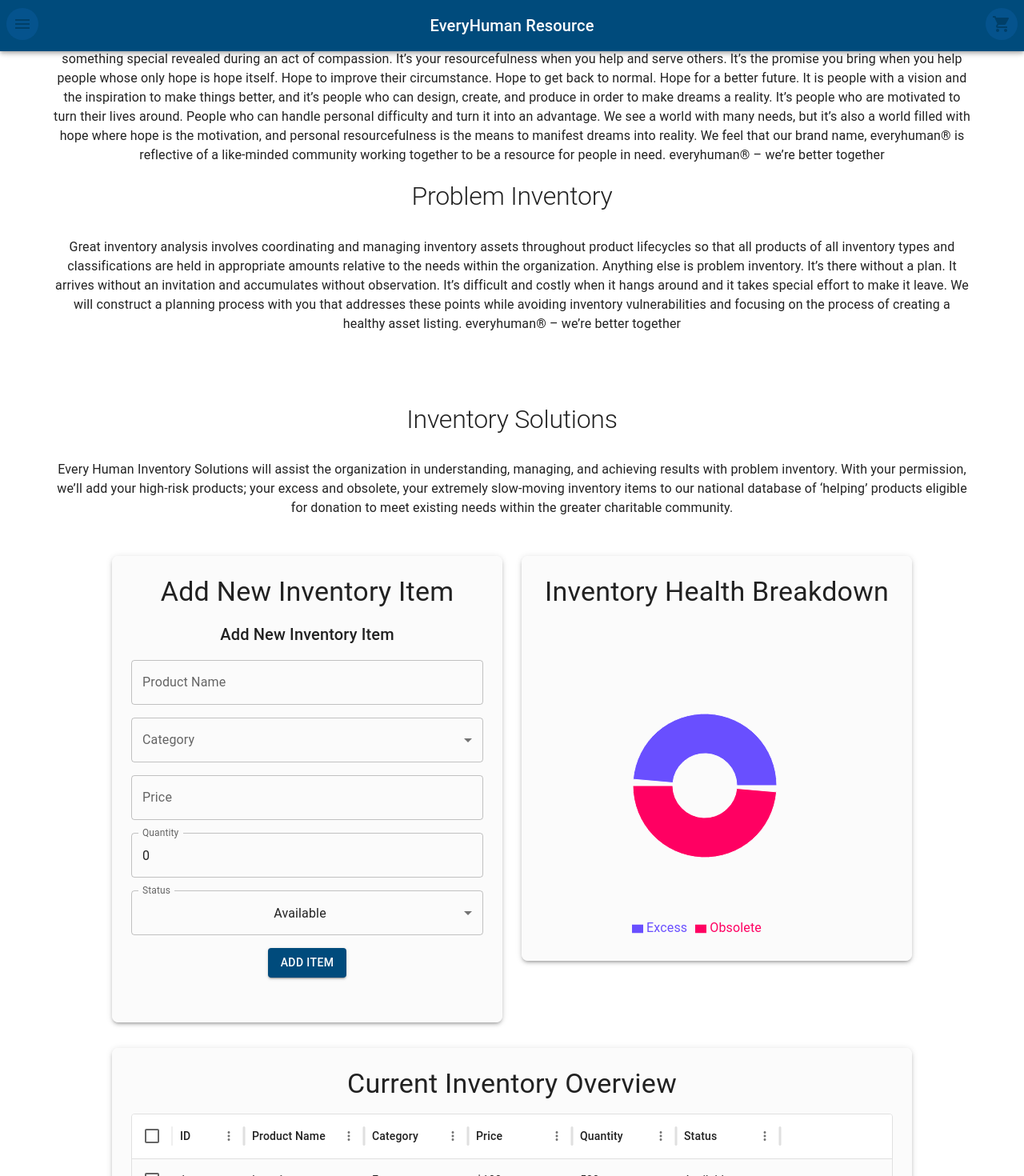
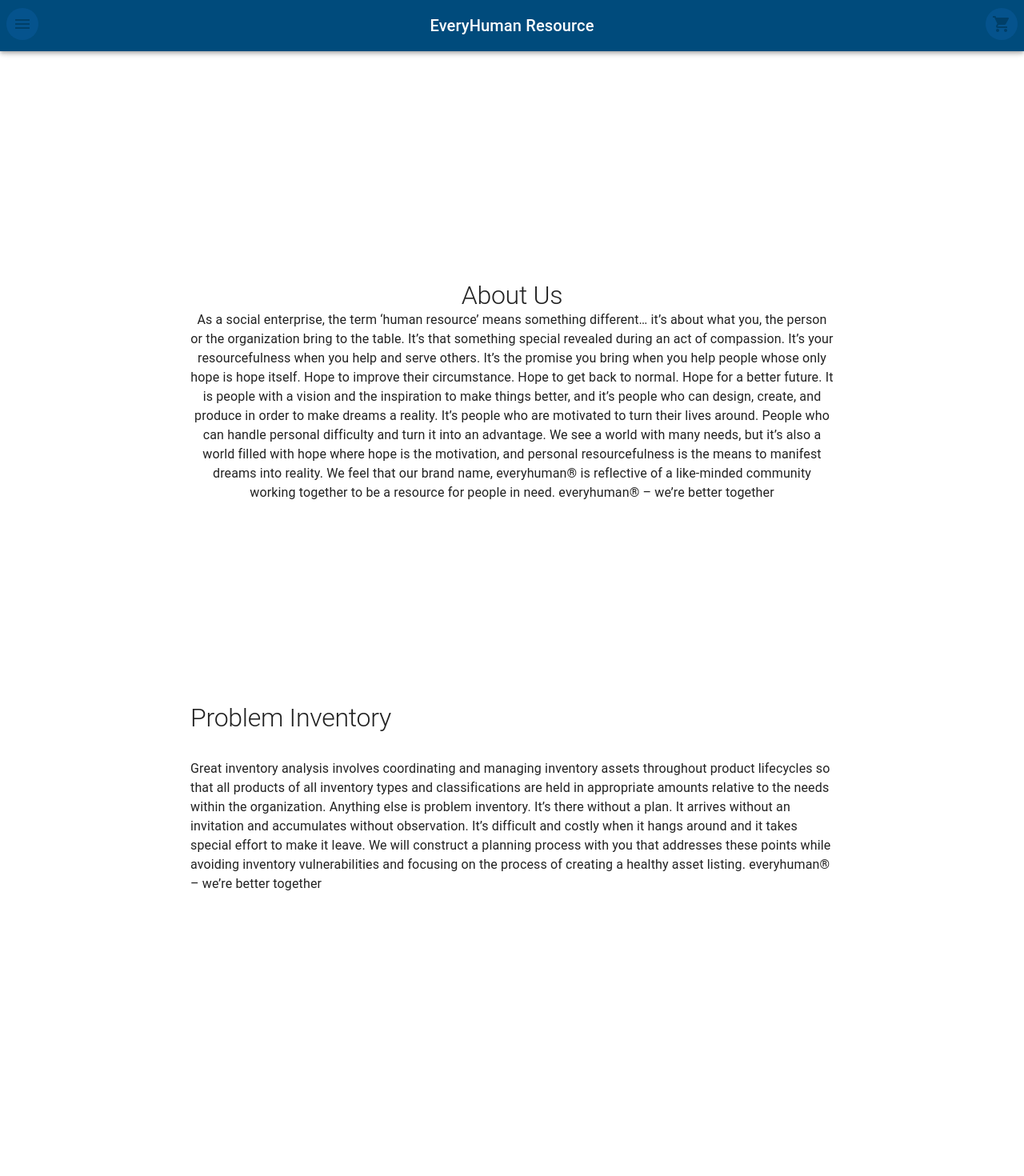
Before and after one commit to PatCHastings/everyhuman-resource, a React (Create React App) app: page / in a window 1280 px wide. Shown: the top 1470 px of the page at 80% size. Built offline with nearby package versions, Linux system fonts and the light colour scheme.

Commit message:
responsive layout modifications

```diff
--- a/src/MainPage.jsx
+++ b/src/MainPage.jsx
@@ -24,12 +24,17 @@
     triggerOnce: false,
     threshold: 0.4,
   });
-  // AboutUs - Inline animation
-  // only runs the first time it scrolls into view
+
   const aboutUsAnimationStyles = {
     opacity: aboutInView && !hasAnimated ? 1 : 0,
     transform:
       aboutInView && !hasAnimated ? "translateY(150px)" : "translateY(0)",
+    transition: "opacity 0.9s ease-out, transform 0.9s ease-out",
+  };
+
+  const coverImageAnimationStyles = {
+    opacity: aboutInView ? 1 : 0,
+    transform: aboutInView ? "translateY(-150px)" : "translateY(0)",
     transition: "opacity 0.9s ease-out, transform 0.9s ease-out",
     position: "absolute",
     display: "flex",
@@ -37,48 +42,21 @@
     alignItems: "center",
     zIndex: "10",
   };
-  const coverImageAnimationStyles = {
-    opacity: aboutInView ? 1 : 0,
-    transform: aboutInView ? "translateY(-150px)" : "translateY(0)",
-    transition: "opacity 0.9s ease-out, transform 0.9s ease-out",
-    position: "absolute",
 
-    display: "flex",
-    justifyContent: "center",
-    alignItems: "center",
-    zIndex: "10",
-  };
-
-  // Products - Intersection observer
+  // Other section observers
   const { ref: productsRef, inView: productsInView } = useInView({
     triggerOnce: false,
     threshold: 0.4,
   });
-
-  // Problem Inventory - Intersection observer
   const { ref: problemInventoryRef, inView: problemInventoryInView } =
-    useInView({
-      triggerOnce: false,
-      threshold: 0.4,
-    });
-
-  // Inventory Solutions - Intersection observer
+    useInView({ triggerOnce: false, threshold: 0.4 });
   const { ref: inventorySolutionsRef, inView: inventorySolutionsInView } =
-    useInView({
-      triggerOnce: false,
-      threshold: 0.4,
-    });
-
-  // Promotional Products - Intersection observer
+    useInView({ triggerOnce: false, threshold: 0.4 });
   const { ref: promotionalProductsRef, inView: promotionalProductsInView } =
-    useInView({
-      triggerOnce: false,
-      threshold: 0.4,
-    });
+    useInView({ triggerOnce: false, threshold: 0.4 });
 
   return (
     <div>
-      {/* Hover area at the top of the viewport to trigger NavBar */}
       <div
         className="nav-hover-area"
         onMouseEnter={handleMouseEnter}
@@ -97,95 +75,79 @@
       </div>
 
       {/* About Us Section */}
-      <Box ref={aboutRef} sx={{ aboutUsAnimationStyles }}>
+      <Container
+        maxWidth="md"
+        ref={aboutRef}
+        sx={{ ...aboutUsAnimationStyles, padding: "200px 0" }}
+      >
         <AboutUs />
-      </Box>
+      </Container>
 
       {/* Problem Inventory Section */}
+      <Container
+        maxWidth="md"
+        ref={problemInventoryRef}
+        sx={{ padding: "200px 0" }}
+      >
         <Box
-        ref={problemInventoryRef}
           sx={{
             opacity: problemInventoryInView ? 1 : 0,
             transform: problemInventoryInView
               ? "translateY(0)"
               : "translateY(40px)",
             transition: "opacity 0.5s ease-out, transform 0.5s ease-out",
-          display: "flex",
-          justifyContent: "center",
-          alignItems: "center",
-
-          textAlign: "center",
-          padding: "20px",
           }}
         >
           <ProblemInventory />
         </Box>
+      </Container>
 
       {/* Inventory Solutions Section */}
-      <Box
+      <Container
+        maxWidth="md"
         ref={inventorySolutionsRef}
-        sx={{
-          display: "flex",
-          justifyContent: "center",
-          alignItems: "center",
-
-          textAlign: "center",
-          padding: "20px",
-        }}
+        sx={{ padding: "200px 0" }}
       >
         <InventorySolutions />
-      </Box>
+      </Container>
 
       {/* EveryHuman Products Section */}
+      <Container maxWidth="md" ref={productsRef} sx={{ padding: "20px 0" }}>
         <Box
-        ref={productsRef}
           sx={{
             opacity: productsInView ? 1 : 0,
             transform: productsInView ? "translateY(0)" : "translateY(40px)",
             transition: "opacity 0.5s ease-out, transform 0.5s ease-out",
-          display: "flex",
-          flexDirection: "column",
-          justifyContent: "center",
-          alignItems: "center",
-
             textAlign: "center",
           }}
         >
           <EveryhumanProducts />
         </Box>
+      </Container>
 
       {/* Promotional Products Section */}
+      <Container
+        maxWidth="md"
+        ref={promotionalProductsRef}
+        sx={{ padding: "300px 0" }}
+      >
         <Box
-        ref={promotionalProductsRef}
           sx={{
             opacity: promotionalProductsInView ? 1 : 0,
             transform: promotionalProductsInView
               ? "translateY(0)"
               : "translateY(40px)",
             transition: "opacity 0.5s ease-out, transform 0.5s ease-out",
-          display: "flex",
-          justifyContent: "center",
-          alignItems: "center",
-
-          textAlign: "center",
-          padding: "20px",
           }}
         >
           <PromotionalProducts />
         </Box>
+      </Container>
 
-      <Box
-        id="contact-us"
-        sx={{
-          padding: "20px",
-          display: "flex",
-          justifyContent: "center",
-          alignItems: "center",
-          textAlign: "center",
-        }}
-      >
+      {/* Contact Us Section */}
+      <Container maxWidth="md" id="contact-us" sx={{ padding: "20px 0" }}>
         <Contact />
-      </Box>
+      </Container>
     </div>
   );
 }
--- a/src/components/inventorySolutions/InventoryChart.jsx
+++ b/src/components/inventorySolutions/InventoryChart.jsx
@@ -1,7 +1,6 @@
 import { PieChart, Pie, Cell, Tooltip, Legend } from "recharts";
 import { useInventory } from "../context/InventoryContext";
 import { Box, Typography } from "@mui/material";
-import { createTheme } from "@mui/material/styles";
 import { useTheme } from "@mui/material/styles";
 
 function InventoryChart() {
@@ -26,11 +25,26 @@
   }, []);
 
   return (
+    <Box
+      sx={{
+        display: "flex",
+        flexDirection: "column",
+        justifyContent: "center",
+        alignItems: "center",
+        height: "100%", // Full height of the container
+        width: "100%", // Full width of the container
+        textAlign: "center", // Center the text content
+        mb: 4, // Add margin for spacing
+      }}
+    >
+      <Typography variant="h4" sx={{ mb: 2 }}>
+        Inventory Health Breakdown
+      </Typography>
       <PieChart width={400} height={400}>
         <Pie
           data={categoryData}
-        cx={200}
-        cy={200}
+          cx="50%" // Centered horizontally
+          cy="50%" // Centered vertically
           innerRadius={40}
           outerRadius={90}
           fill="#8884d8"
@@ -44,6 +58,7 @@
         <Tooltip />
         <Legend />
       </PieChart>
+    </Box>
   );
 }
 
--- a/src/components/inventorySolutions/InventorySolutions.jsx
+++ b/src/components/inventorySolutions/InventorySolutions.jsx
@@ -26,9 +26,9 @@
         </Typography>
 
         {/* Container with maxWidth to prevent overflow */}
-        <Box sx={{ maxWidth: "1000px", width: "90vw", mx: "auto" }}>
+        <Box sx={{ maxWidth: "900px" }}>
           {/* InventoryForm and InventoryChart Side by Side */}
-          <Grid container spacing={3} sx={{ mb: 4 }}>
+          <Grid container spacing={3} sx={{ mb: 4, justifyContent: "center" }}>
             <Grid item xs={8} sm={8} md={6}>
               <Box
                 sx={{
@@ -44,18 +44,16 @@
                 <InventoryForm />
               </Box>
             </Grid>
-            <Grid item xs={12} md={6}>
+            <Grid item xs={8} sm={8} md={6}>
               <Box
                 sx={{
+                  alignItems: "center",
                   p: 3,
                   boxShadow: 3,
                   borderRadius: 2,
                   bgcolor: "rgba(250, 250, 250, 0.8)",
                 }}
               >
-                <Typography variant="h4" sx={{ mb: 2 }}>
-                  Inventory Health Breakdown
-                </Typography>
                 <InventoryChart />
               </Box>
             </Grid>
```
Lines whose indentation alone changed are shown as unchanged.
